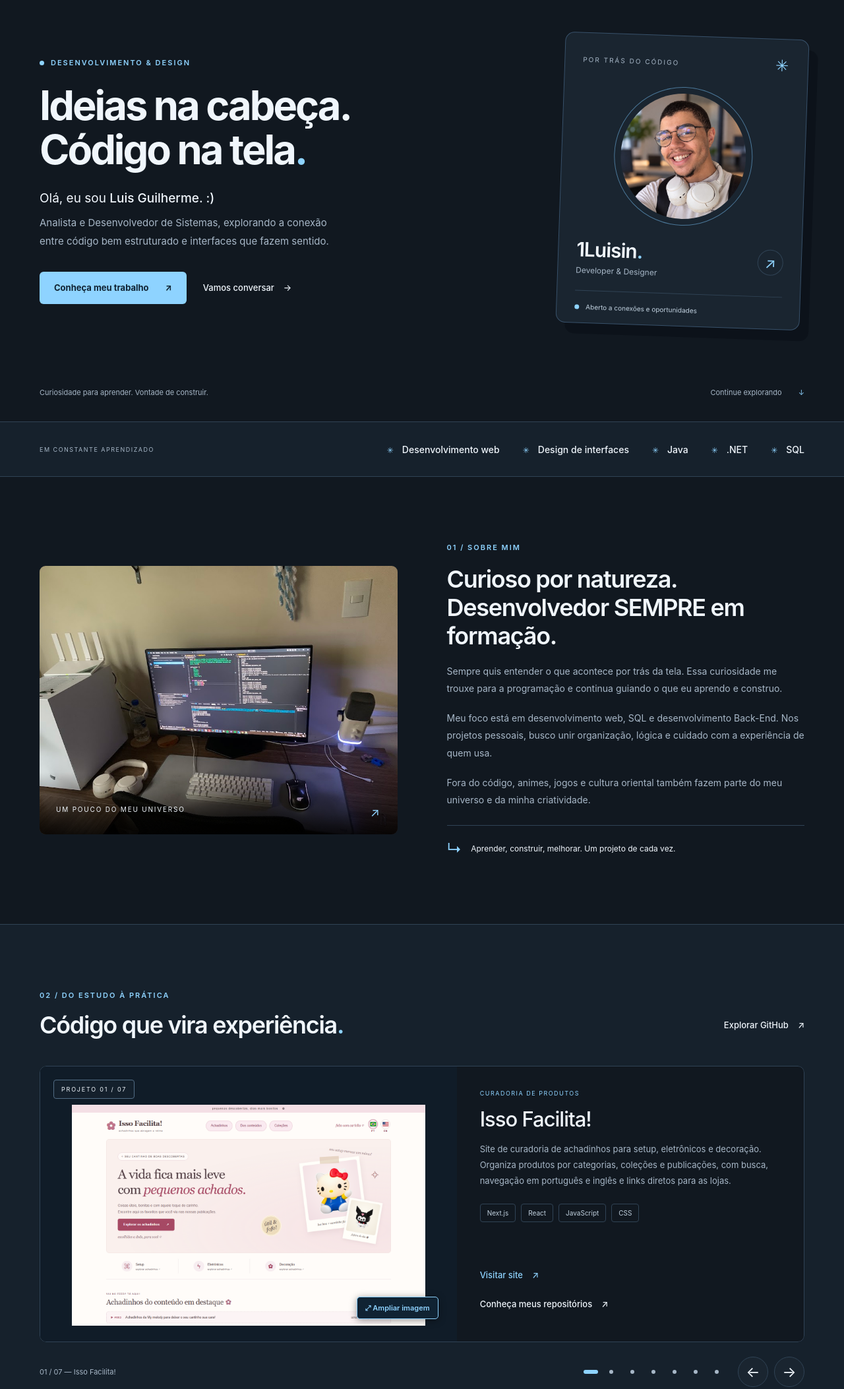
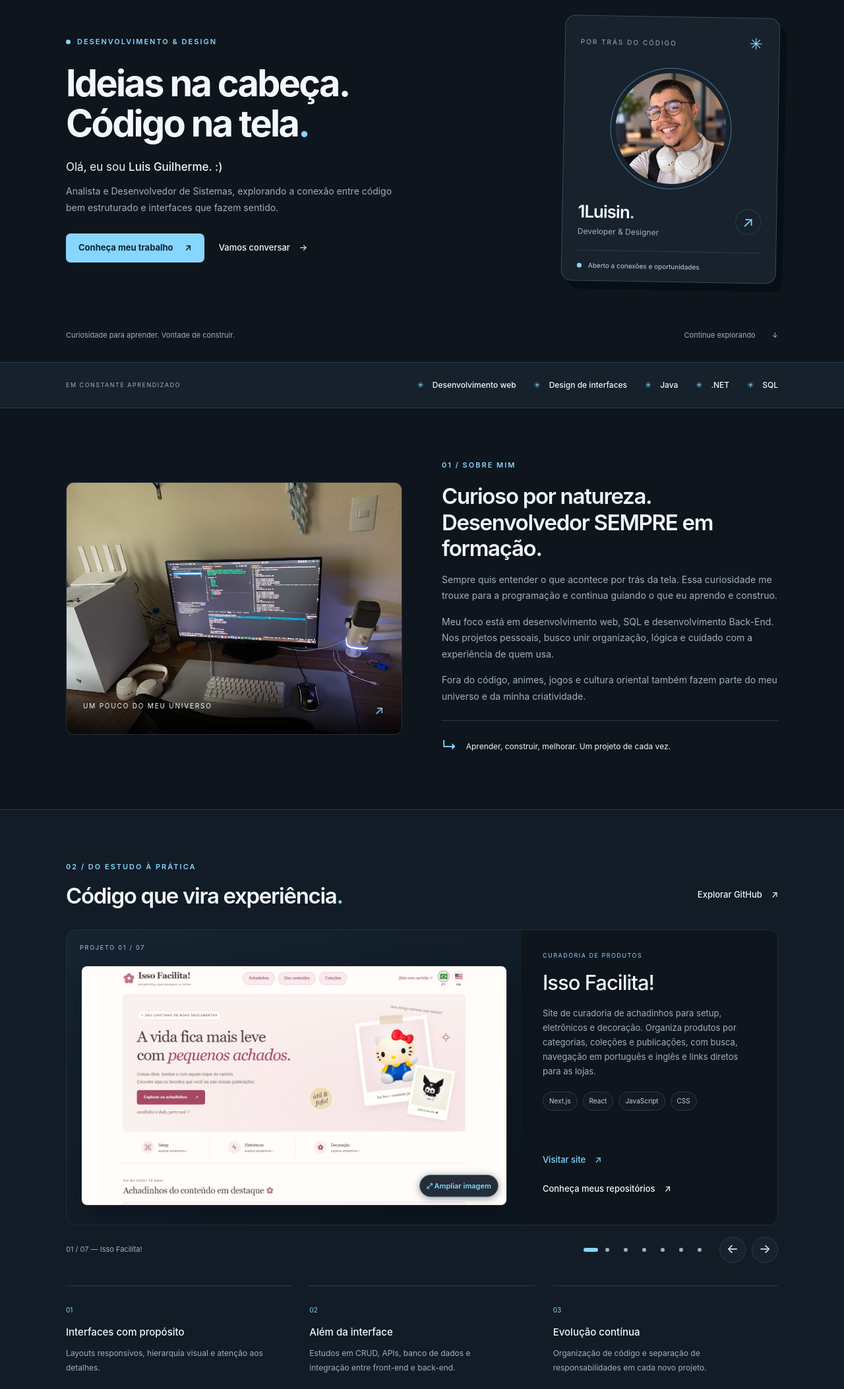
Before and after one commit to 1Luisin/landing-page-1Luisin, a plain HTML site: page index.html in a window 1280 px wide. Shown: the part 120-2226 px from the top of the page at 66% size. Drawn offline with Linux system fonts and the light colour scheme; a web font is replaced by a local one.

Commit message:
refine visual hierarchy and project framing

```diff
--- a/assets/css/style.css
+++ b/assets/css/style.css
@@ -922,3 +922,128 @@ h2 {
   .image-viewer-stage, .image-viewer-image { max-height: calc(94vh - 120px); max-height: calc(94dvh - 120px); }
   .project-zoom-label { right: 6px; bottom: 6px; padding: 8px; font-size: 10px; }
 }
+
+/* Visual refinement: calmer scale, cleaner surfaces and consistent framing. */
+:root {
+  --bg:#0e151d;
+  --panel:#17222d;
+  --panel-soft:#131d27;
+  --text:#f3f7fb;
+  --muted:#9fb0bf;
+  --accent:#86d6ff;
+  --line:#293b4b;
+  --max:1080px;
+}
+
+body {
+  line-height:1.5;
+}
+
+.site-header {
+  background:rgb(14 21 29 / 88%);
+  border-bottom-color:rgb(134 214 255 / 12%);
+  backdrop-filter:blur(16px);
+  -webkit-backdrop-filter:blur(16px);
+}
+
+.nav { height:72px; }
+.logo { font-size:24px; letter-spacing:-1.2px; }
+.nav-links { gap:30px; font-size:13px; color:#c5d1dc; }
+.nav-links a:last-child { padding:9px 15px; border-radius:999px; }
+.nav-links a:last-child span { margin-left:10px; }
+
+.hero {
+  grid-template-columns:minmax(0,1.25fr) minmax(280px,.75fr);
+  gap:44px 64px;
+  padding-top:72px;
+}
+
+.hero h1 {
+  max-width:680px;
+  font-size:clamp(40px,4.35vw,58px);
+  letter-spacing:-2.6px;
+}
+
+.hero-intro { margin-top:24px; font-size:17px; }
+.hero-description { max-width:520px; font-size:14px; line-height:1.75; }
+.actions { margin-top:27px; gap:22px; }
+.button { min-height:44px; padding:12px 19px; gap:18px; border-radius:7px; }
+
+.profile-card {
+  max-width:326px;
+  padding:21px 23px 0;
+  border-color:rgb(134 214 255 / 24%);
+  border-radius:16px;
+  transform:rotate(1deg);
+  box-shadow:10px 12px 0 rgb(5 10 15 / 55%);
+}
+.portrait-frame { width:184px; margin:20px auto; padding:7px; }
+.portrait-frame img { width:168px; height:168px; }
+.profile-details { padding-bottom:19px; }
+.profile-details h2 { font-size:26px; }
+.profile-footer { padding:15px 0; }
+.hero-bottom { padding:18px 0 22px; margin-top:0; }
+
+.skills { min-height:68px; }
+.skills ul { gap:27px; font-size:12px; }
+.section { padding-block:78px; }
+.about { gap:60px; }
+.about-visual { border:1px solid rgb(255 255 255 / 6%); border-radius:12px; }
+h2 { font-size:clamp(25px,2.7vw,33px); }
+.about-copy>p:not(.eyebrow) { line-height:1.75; margin-top:15px; }
+
+.projects-section { background:#121c26; }
+.section-heading { margin-bottom:30px; }
+.featured-project { border-radius:14px; border-color:rgb(134 214 255 / 14%); }
+.project-carousel.is-ready .carousel-viewport { border-radius:14px; }
+.project-carousel .featured-project { grid-template-columns:minmax(0,1.28fr) minmax(300px,.72fr); }
+.project-carousel .project-image {
+  align-items:center;
+  padding:48px 22px 22px;
+  background:linear-gradient(145deg,#162432,#0d1721);
+}
+.project-zoom {
+  overflow:hidden;
+  border:1px solid rgb(255 255 255 / 10%);
+  border-radius:9px;
+  background:#08111a;
+  box-shadow:0 18px 45px rgb(0 0 0 / 30%);
+}
+.project-carousel .project-image img {
+  display:block;
+  width:100%;
+  aspect-ratio:16 / 9;
+  border-radius:0;
+  object-fit:cover;
+}
+.project-number {
+  left:22px;
+  top:16px;
+  padding:0;
+  border:0;
+  background:transparent;
+  color:#b8c9d7;
+}
+.project-carousel .project-copy { padding:32px; }
+.project-copy h3 { margin:11px 0 12px; }
+.project-copy p { line-height:1.7; }
+.tags { margin:19px 0 14px; }
+.tags li { padding:6px 9px; border-radius:999px; background:rgb(255 255 255 / 2%); }
+.project-zoom-label {
+  right:12px;
+  bottom:12px;
+  padding:8px 10px;
+  border-color:rgb(134 214 255 / 45%);
+  border-radius:999px;
+  background:rgb(7 18 28 / 88%);
+  backdrop-filter:blur(8px);
+}
+.carousel-controls { margin-top:17px; }
+.carousel-arrow { width:40px; height:40px; font-size:19px; }
+.carousel-dot { width:28px; min-height:40px; }
+
+.learning-grid { gap:28px; margin-top:34px; }
+.learning-grid>div { padding:22px 22px 0 0; }
+.contact { gap:72px; }
+.contact h2 { font-size:clamp(28px,3.1vw,39px); }
+.social-links a { padding:19px 0; font-size:20px; }
```
